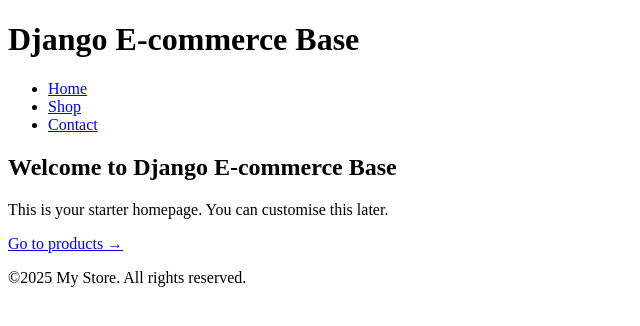
After one commit to monicathomas8/django-ecommerce-base, a Django app: template templates/home.html in a window 1280 px wide. The commit adds this page. Shown: the top 326 px of the page, without its empty margins (0-640 px from the left). Run offline with Django 5.2, Linux system fonts and the light colour scheme; the template is opened without the code that fills it, so the values that code supplies are empty.

Commit message:
Add homepage setup, update URL structure, rename shop to products, and connect templates to base layout

```diff
--- a/catalogue/urls.py
+++ b/catalogue/urls.py
@@ -3,6 +3,6 @@
 
 
 urlpatterns = [
-    path('', views.home, name='home'),
+    path('products/', views.products, name='products'),
     path('product/<slug:slug>/', views.product_detail, name='product_detail'),
 ]
--- a/catalogue/views.py
+++ b/catalogue/views.py
@@ -2,7 +2,7 @@
 from .models import Product
 
 
-def home(request):
+def products(request):
     """
     Basic homepage that lists all active products.
     This will act as the first simple shop
@@ -14,7 +14,7 @@
     context = {
         'products': products,
     }
-    return render(request, 'catalogue/home.html', context)
+    return render(request, 'catalogue/products.html', context)
 
 
 def product_detail(request, slug):
--- a/core/settings.py
+++ b/core/settings.py
@@ -55,7 +55,7 @@
 TEMPLATES = [
     {
         'BACKEND': 'django.template.backends.django.DjangoTemplates',
-        'DIRS': [],
+        'DIRS': [BASE_DIR / 'templates'],
         'APP_DIRS': True,
         'OPTIONS': {
             'context_processors': [
--- a/core/urls.py
+++ b/core/urls.py
@@ -16,8 +16,11 @@
 """
 from django.contrib import admin
 from django.urls import path, include
+from . import views
+
 
 urlpatterns = [
-    path('admin/', admin.site.urls),
-    path('', include('catalogue.urls')),
+    path('', views.home, name='home'),                   # Home page
+    path('admin/', admin.site.urls),                     # Admin site
+    path('products/', include('catalogue.urls')),       # Product catalogue
 ]
--- /dev/null
+++ b/templates/base.html
@@ -0,0 +1,30 @@
+<!DOCTYPE html>
+<html lang="en">
+<head>
+    <meta charset="UTF-8">
+    <meta name="viewport" content="width=device-width, initial-scale=1.0">
+    <title>{% block title %}My store{% endblock %}</title>
+    <link rel="stylesheet" href="#">
+</head>
+<body>
+    <header>
+        <h1>Django E-commerce Base</h1>
+        <nav>
+            <ul>
+                <li><a href="{% url 'home' %}">Home</a></li>
+                <li><a href="{% url 'products' %}">Shop</a></li>
+                <li><a href="#">Contact</a></li>
+            </ul>
+        </nav>
+    </header>
+
+    <main>
+        {% block content %}
+        <!-- Page specific content will go here -->
+        {% endblock %}
+    </main>
+
+    <footer>
+        <p>&copy;2025 My Store. All rights reserved.</p>
+    </footer>
+</html>
--- /dev/null
+++ b/templates/home.html
@@ -0,0 +1,12 @@
+{% extends "base.html" %}
+
+{% block title %}Home | Django E-commerce Base{% endblock %}
+
+{% block content %}
+    <h2>Welcome to Django E-commerce Base</h2>
+    <p>This is your starter homepage. You can customise this later.</p>
+
+    <p>
+        <a href="{% url 'products' %}">Go to products →</a>
+    </p>
+{% endblock %}
```
Also changed, not shown: catalogue/templates/catalogue/home.html (deleted, +0 -31 lines), catalogue/templates/catalogue/product_detail.html (+7 -0 lines), catalogue/templates/catalogue/products.html (added, +24 -0 lines), core/views.py (added, +9 -0 lines).
